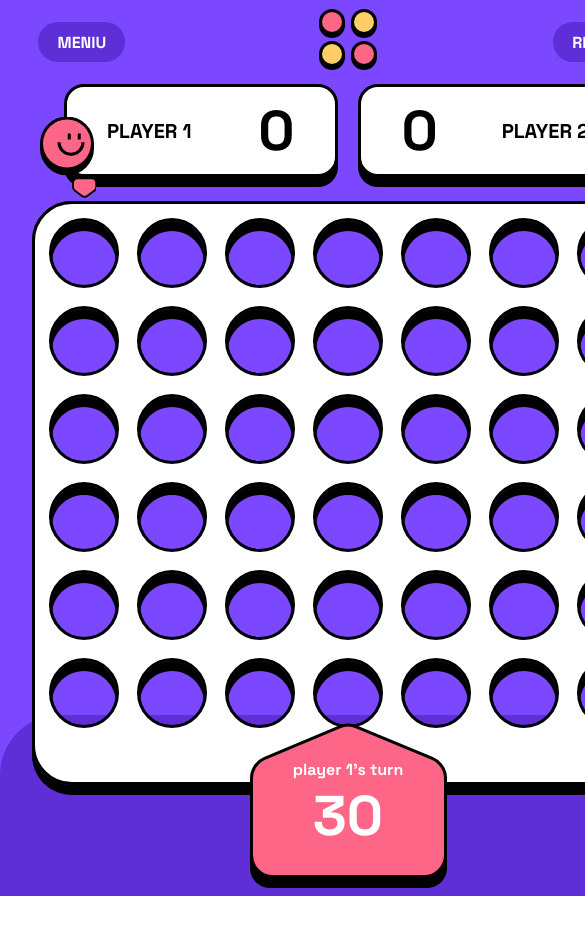
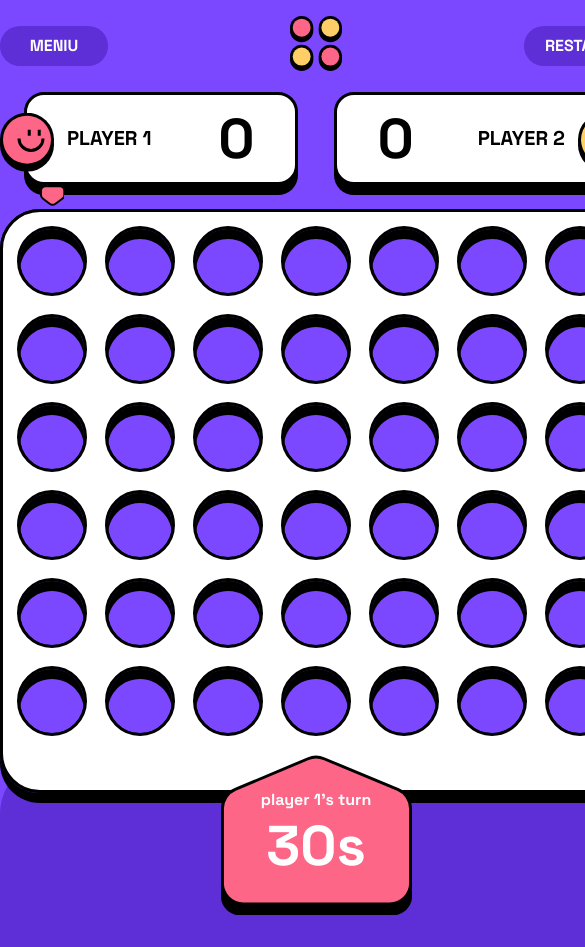
Before and after one commit to RaimondasSileikis/connect-four-game, a React (Create React App) app: page /play in a window 390 px wide. Shown: the top 947 px of the page, 585 px wide, since content can reach past the window. Before the commit the page ends 896 px from the top, so only its background shows below. Built offline with nearby package versions, Linux system fonts and the light colour scheme.

Commit message:
mobile responsive

```diff
--- a/src/components/TurnPlayer.jsx
+++ b/src/components/TurnPlayer.jsx
@@ -7,13 +7,19 @@ export default function TurnPlayer({
     winnerPlayer,
     playerOn,
     timePlayerOne,
-    timePlayerTwo}) {
+    timePlayerTwo,
+    cpuMode
+    }) {
 
     const turnPlayerOne = 'turn-player-one';
     const turnPlayerTwo = 'turn-player-two';
     const winsPlayerOne = 'wins-player-one';
     const winsPlayerTwo = 'wins-player-two';
     const winsPlayer = [winsPlayerOne, winsPlayerTwo];
+    const turnContentCpuMode = playerOn === 1 ? "YOURN TURN" : "CPU'S TURN";
+    const turnPlayerTitle = `player ${playerOn}'s turn`;
+    const winsContentCpuMode = playerOn === 2 ? "YOU WIN" : "CPU WINS";
+    const winsPlayerTitle = `player ${winnerPlayer}`;
 
     const imageTurn = turn_background_red;
     const imageWin = turn_background_yellow;
@@ -26,8 +32,9 @@ export default function TurnPlayer({
             ${winnerPlayer ? winsPlayer[winnerPlayer - 1] : null}
             `}>
             <div hidden={winnerPlayer ?  true : false}  className='turn-time'>
-                <h4>{`player ${playerOn}'s turn`}</h4>
-                <h1>{playerOn === 1 ? timePlayerOne : timePlayerTwo}</h1>
+
+                <h4>{cpuMode ? turnContentCpuMode : turnPlayerTitle }</h4>
+                <h1>{playerOn === 1 ? timePlayerOne : timePlayerTwo}s</h1>
             </div>
             <img
                 hidden={winnerPlayer ?  true : false}
@@ -37,7 +44,7 @@ export default function TurnPlayer({
 
             <div hidden={!winnerPlayer ?  true : false}>
                 <div  className='player-box player-wins  '>
-                    <h4>{`player ${winnerPlayer}`}</h4>
+                    <h4>{cpuMode ? winsContentCpuMode : winsPlayerTitle }</h4>
                     <h1>wins</h1>
                     <BtnPlayAgain playAgain={playAgain} />
                 </div>
--- a/src/pages/Home.jsx
+++ b/src/pages/Home.jsx
@@ -35,8 +35,8 @@ export default function Home({
                 pauseOf={pauseOf}
                 restartNewTable={restartNewTable}
             />
-            <div className='main'>
-                <header className='header flex'>
+            <div className='home'>
+                <header className='home-header flex'>
                     <BtnMenu pauseOn={pauseOn} />
                     <div className='logo'>
                         <img src={logo} alt="" />
@@ -44,7 +44,7 @@ export default function Home({
                     <BtnRestart restartNewTable={restartNewTable}/>
                 </header>
 
-                <main className='container'>
+                <main className='home-container'>
                     <CounterBoxOne
                         counterPlayerOne={counterPlayerOne}
                         cpuMode={cpuMode}
@@ -63,14 +63,17 @@ export default function Home({
                         cpuMode={cpuMode}
                     />
                 </main>
-
-                <TurnPlayer
+                <footer className='home-footer'>
+                     <TurnPlayer
                     playAgain={playAgain}
                     winnerPlayer={winnerPlayer}
                     playerOn={playerOn}
                     timePlayerOne={timePlayerOne}
                     timePlayerTwo={timePlayerTwo}
-                />
+                    cpuMode={cpuMode}
+                    />
+                </footer>
+
             </div>
         </>
     )
--- a/src/pages/StartPage.jsx
+++ b/src/pages/StartPage.jsx
@@ -7,7 +7,7 @@ export default function StartPage({playVsCpu, playVsPlayer}) {
 
     return (
 
-        <div className='menu-container'>
+        <div className='menu-container menu-start'>
              <div className='menu-box'>
                 <div className='logo'>
                     <img src={logo} alt="logo" />
--- a/src/styles/components/_buttons.scss
+++ b/src/styles/components/_buttons.scss
@@ -19,7 +19,7 @@
     display: flex;
     align-items: center;
     justify-content: center;
-    width: fit-content;
+    width: 6.75rem;
     text-transform: uppercase;
     padding: 0.6em 1.2em;
     border-radius: 1.25rem;
@@ -55,51 +55,7 @@
     display: none;
     cursor: pointer;
 }
-
-.turn {
-    display: grid;
-    grid-area: footer;
-    position:absolute;
-    place-self: stretch;
-    justify-content: center;
-    background-color: hsl( var(--clr-blue-dark) );
-    border-radius: 60px 60px 0px 0px;
-    width: 100%;
-    padding: 2rem 0;
-    bottom: 0;
-    .turn-time {
-        position: absolute;
-        place-self: center;
-        z-index:70;
-    }
-    :not(first-child) {
-        z-index: 60;
-    }
-
-}
-.turn-player1 {
-    color: hsl( var(--clr-white) );
-}
-
-.turn-player2 {
-    color: hsl( var(--clr-black) );
-
-}
-.wins-player1 {
-    color: hsl( var(--clr-black) );
-    background-color: hsl( var(--clr-red) );
-}
-.wins-player2 {
-    background-color: hsl( var(--clr-yellow) );
-}
-
-.player-wins {
-    flex-direction: column;
-    place-self: center;
-    color:hsl( var(--clr-black) );
-    background-color:hsl( var(--clr-white) );
-    z-index: 60;
-}
 .btn-playagain {
+    width: fit-content;
     background-color:hsl( var(--clr-blue-dark) );
 }
--- a/src/styles/components/_dashboard.scss
+++ b/src/styles/components/_dashboard.scss
@@ -1,6 +1,3 @@
-.dashboard {
-    min-width: 632px;
-}
 .dashboard > .discs > .disc:hover{
     cursor: pointer;
 }
@@ -12,14 +9,23 @@
 .dashboard .board-black {
     z-index: 10;
     position: relative;
-    min-width: 632px;
 }
 
 .dashboard .board-white {
     z-index: 30;
     position: absolute;
+}
+
+.dashboard .board-large {
+    display: block;
     min-width: 632px;
 }
+
+.dashboard .board-small {
+     display: none;
+     min-width: 335px;
+}
+
 .cursor {
     display: grid;
     grid-template-columns: repeat(7, 88px);
@@ -54,7 +60,6 @@
         height: 80%;
         background-size: cover;
         background-repeat: no-repeat;
-
          span {
             position: absolute;
             visibility: hidden;
--- a/src/styles/components/_turnPlayer.scss
+++ b/src/styles/components/_turnPlayer.scss
@@ -1,26 +1,28 @@
 .turn {
     display: grid;
     grid-area: footer;
-    position:absolute;
     place-self: stretch;
     justify-content: center;
     background-color: hsl( var(--clr-blue-dark) );
     border-radius: 60px 60px 0px 0px;
     width: 100%;
-    padding: 2rem 0;
-    bottom: 0;
+    padding-bottom: 2rem;
     .turn-time {
-        position: absolute;
+        position:absolute;
         place-self: center;
+         text-align: center;
         z-index:70;
     }
+    img {
+        width: 11.938rem;
+        z-index: 60;
+    }
+    :last-child {
+        text-align: center;
+        z-index: 60;
+    }
+}
 
-        :not(first-child) {
-            text-align: center;
-            z-index: 60;
-        }
-
-}
 .turn-player-one {
     color: hsl( var(--clr-white) );
 }
@@ -29,10 +31,12 @@
     color: hsl( var(--clr-black) );
 
 }
+
 .wins-player-one {
     color: hsl( var(--clr-black) );
     background-color: hsl( var(--clr-red) );
 }
+
 .wins-player-two {
     background-color: hsl( var(--clr-yellow) );
 }
@@ -41,7 +45,6 @@
     flex-direction: column;
     place-self: center;
     padding: 0.8em;
-
     color:hsl( var(--clr-black) );
     background-color:hsl( var(--clr-white) );
     z-index: 60;
@@ -49,6 +52,3 @@
         padding: 0 1em;
     }
 }
-.btn-playagain {
-    background-color:hsl( var(--clr-blue-dark) );
-}
--- a/src/styles/pages/_home.scss
+++ b/src/styles/pages/_home.scss
@@ -1,28 +1,30 @@
-.main {
+.home {
     display: grid;
     position: relative;
     justify-items: center;
     background-color: hsl( var(--clr-blue-light) );
-    grid-template-rows: 10vh minmax(80vh, 1fr) 10vh;
+    grid-template-rows: min-content minmax(min-content, 1fr) 9rem;
+    min-width: min-content;
+    min-height: 100vh;
     grid-template-areas:
         'header'
         'container'
         'footer';
+        gap: 0rem;
 }
-
-.header {
+.home-header {
     display: flex;
     grid-area: header;
     align-items: center;
+    justify-content: space-between;
+    width: 632px;
     margin: 0;
-    padding: 5rem 0;
+    padding: 2rem;
+    .logo {
+    width: 3.25rem;
     }
-
-.logo {
-    padding: 1rem 10rem;
-    margin-left: 1.1rem;
 }
-.container {
+.home-container {
     display: grid;
     grid-template-columns: 1fr 1fr 1fr;
     grid-template-areas:
@@ -33,45 +35,46 @@
     align-self: center;
     justify-items: center;
     align-items: center;
+    padding: 0;
+}
+.home-footer {
+    position: absolute;
+    bottom: 0;
+    width: 100%;
 }
 
 @media (max-width: 768px) {
-  .container {
+    .home-header {
+        padding:0;
+    }
+  .home-container {
         display: grid;
+        min-width: max-content;
         grid-template-columns: 1fr 1fr;
         grid-template-rows:1fr min-content;
         grid-template-areas:
         'counter1 counter2'
         'dashboard dashboard';
         gap: 1.5rem;
-        margin-bottom: 1rem;
-  }
         .dashboard {
             grid-area: dashboard;
-    }
-    .header {
-        margin: 0;
-        padding: 0;
-    }
-    .turn {
-       padding: 0.5rem 0;
         }
         .counter-box-one {
             grid-area: counter1;
             justify-self: flex-start;
-        margin-left: 2rem;
+            margin-left: 1.5rem;
             img {
                 left: 0;
-            transform: translate(-50%, 50%);
+                transform: translate(-50%, 30%);
              }
         }
         .counter-box-two {
             grid-area: counter2;
             justify-self:flex-end;
-        margin-right: 2rem;
+            margin-right: 1.5rem;
             img {
                 right: 0;
-             transform: translate(50%, 50%);
+                 transform: translate(50%, 30%);
              }
         }
         .counter-box-one,
@@ -88,7 +91,6 @@
                 justify-content: space-between;
                 width: 100%;
             }
-
         }
         .counter-box-two {
             .player-box--content{
@@ -96,3 +98,103 @@
             }
         }
     }
+}
+
+@media (max-width: 375px) {
+    .home {
+        min-height: fit-content;
+    }
+    .home-header {
+      padding: 2.5rem 0;
+    }
+
+    .home-header {
+        width: 335px;
+       .logo {
+           width: 2.5rem;
+       }
+    }
+    .home-container {
+        min-width: min-content;
+        margin-bottom: 4rem;
+        .dashboard {
+            .counter-box-one,
+            .counter-box-two {
+                margin-bottom: 2rem;
+            }
+            .board-large {
+                display: none;
+            }
+            .board-small {
+                display: block;
+            }
+            .discs {
+                margin: 0.25rem 0 0 0.25rem;
+                grid-template-columns: repeat(7, 47px);
+                grid-template-rows: repeat(6, 47px);
+                .cursor {
+                    span {
+                        display: none;
+                    }
+                }
+            }
+        }
+        .counter-box-one,
+        .counter-box-two {
+            display: flex;
+            align-items: center;
+            width: 9rem;
+            padding: 0;
+            margin-bottom: 1rem;
+            .player-box--content{
+                flex-direction: column;
+                padding: 0;
+                margin: 0;
+                h3 {
+                    font-size: 1rem;
+                    line-height:1.3125rem;
+                }
+                h1 {
+                    font-size: 2rem;
+                    line-height:2.55rem;
+                }
+            }
+        }
+            .counter-box-one {
+                img {
+                    transform: translate(-50%,5%);
+                }
+            }
+            .counter-box-two {
+                img {
+                    transform: translate(50%,5%);
+                }
+            }
+        }
+    .home-footer {
+        .turn {
+             padding-bottom: 5rem;
+        }
+    }
+   .menu-container {
+        .btn-play {
+            width: 20.5rem;
+            }
+            .rules-container {
+            width: 22rem;
+            }
+
+        }
+    .menu-start {
+        .menu-box {
+        padding: 0;
+        background-color: transparent;
+        border: none;
+        }
+    }
+    .menu-ingame {
+       .menu-box {
+        padding:2rem 0.8rem;
+        }
+    }
+}
--- a/src/styles/pages/_menu.scss
+++ b/src/styles/pages/_menu.scss
@@ -13,6 +13,7 @@
 .logo img {
     padding: 1rem 0;
 }
+
 .menu-box {
     display: grid;
     gap: 1.5rem;
@@ -22,6 +23,7 @@
     border-radius: 2.5rem;
     background-color: hsl( var(--clr-blue-light) );
     border: 3px solid hsl( var(--clr-black) );
+    transform: translateY(-12%);
 }
 
 .menu-ingame{
```
Also changed, not shown: src/components/Dashboard.jsx (+6 -2 lines). Lines whose indentation alone changed are shown as unchanged.
